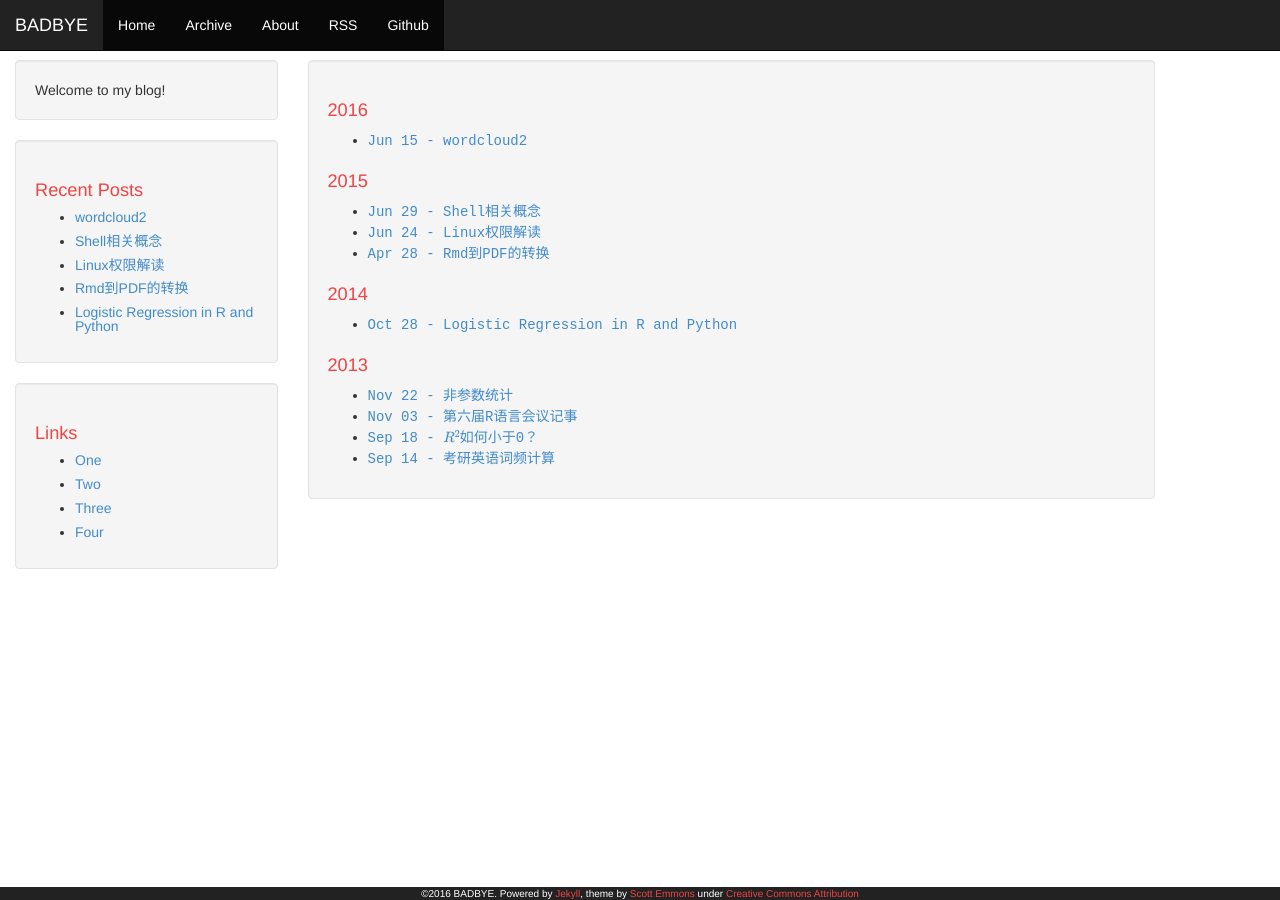
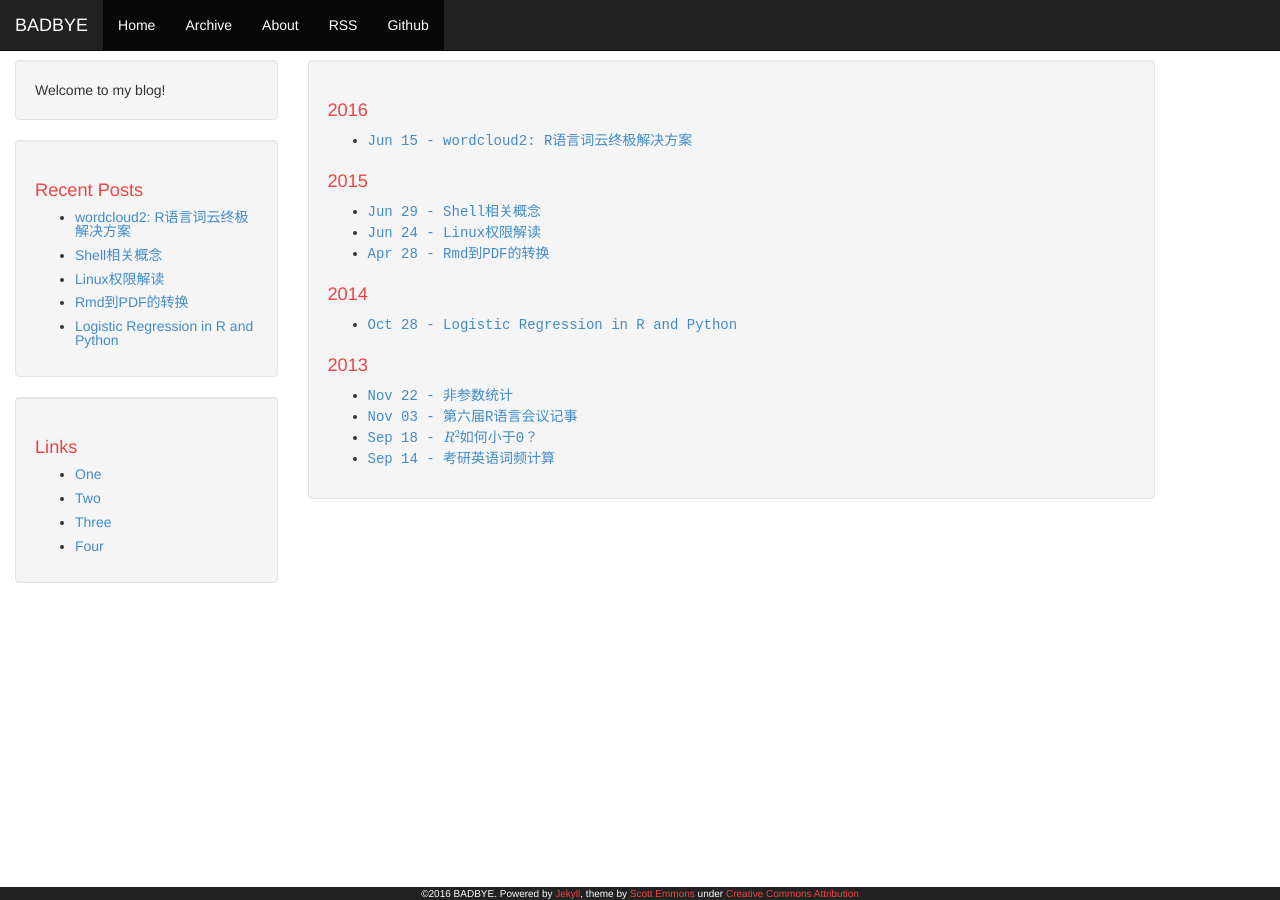
Before and after one commit to badbye/badbye.github.com, a Jekyll site: the page built from archive.html, in a window 1280 px wide. Built offline with Jekyll 4.4.1, drawn with Linux system fonts in a browser that asks for light colours; Markdown is read by kramdown in place of the engine named in the settings; formulas are drawn with MathJax 3.

Commit message:
change title

```diff
--- a/_posts/2016-06-15-wordcloud2.md
+++ b/_posts/2016-06-15-wordcloud2.md
@@ -1,6 +1,6 @@
 ---
 layout: post
-title: "wordcloud2"
+title: "wordcloud2: R语言词云终极解决方案"
 date: 2016-06-15 02:00:00 -0700
 comments: true
 ---
```
